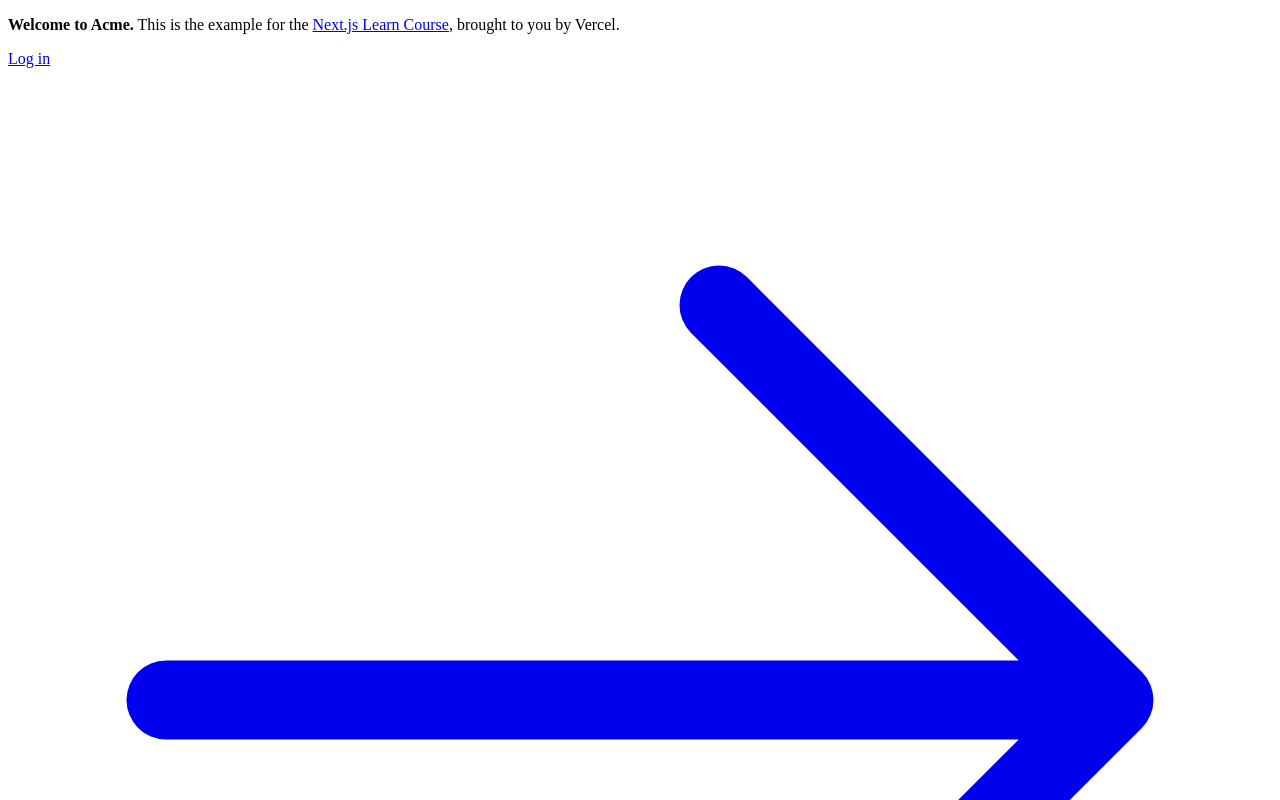
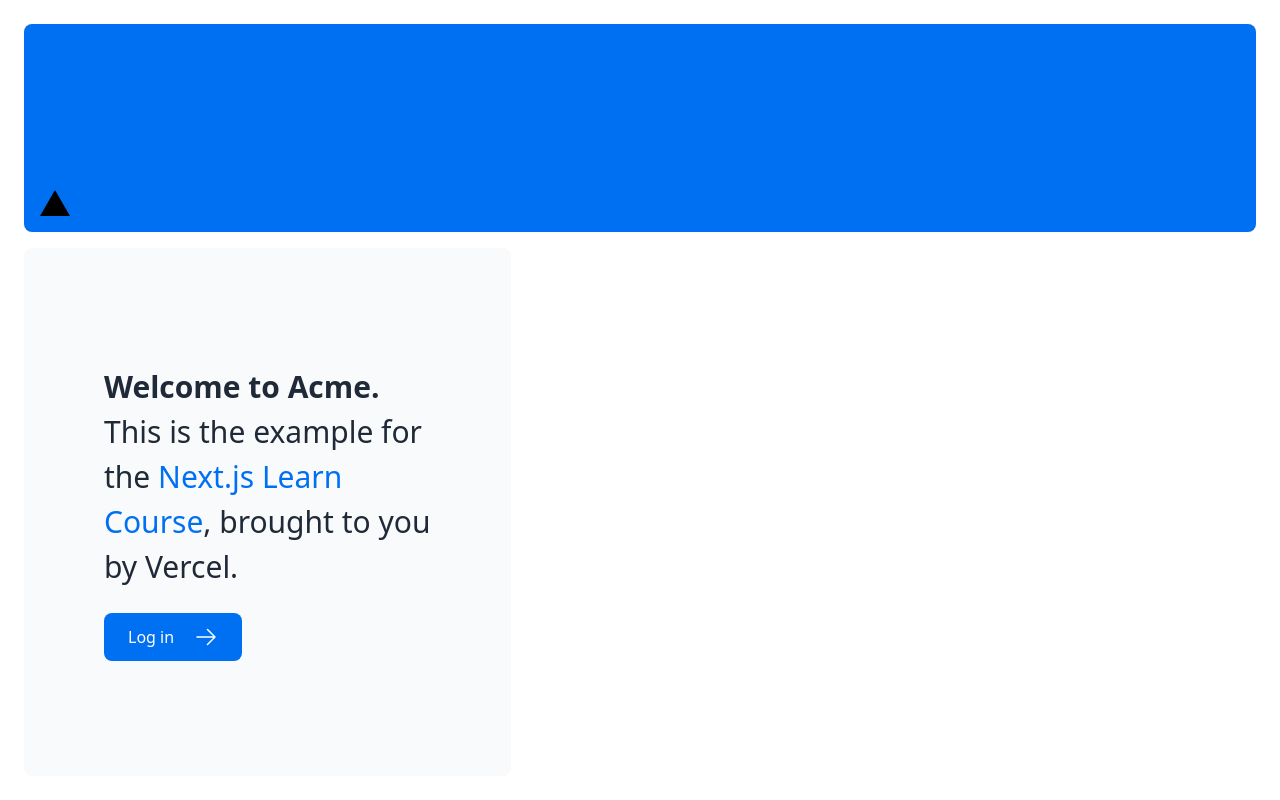
Before and after one commit to Phillywisher/Next.js, a Next.js app in the folder nextjs-dashboard/: page / in a window 1280 px wide. Shown: the top 800 px of the page. Built offline with nearby package versions, Linux system fonts and the light colour scheme.

Commit message:
adding styling in next.js

```diff
--- a/nextjs-dashboard/app/layout.tsx
+++ b/nextjs-dashboard/app/layout.tsx
@@ -1,3 +1,5 @@
+import "@/app/ui/global.css";
+
 export default function RootLayout({
   children,
 }: {
--- a/nextjs-dashboard/app/page.tsx
+++ b/nextjs-dashboard/app/page.tsx
@@ -1,17 +1,17 @@
-import AcmeLogo from '@/app/ui/acme-logo';
-import { ArrowRightIcon } from '@heroicons/react/24/outline';
-import Link from 'next/link';
+import AcmeLogo from "@/app/ui/acme-logo";
+import { ArrowRightIcon } from "@heroicons/react/24/outline";
+import Link from "next/link";
 
 export default function Page() {
   return (
     <main className="flex min-h-screen flex-col p-6">
       <div className="flex h-20 shrink-0 items-end rounded-lg bg-blue-500 p-4 md:h-52">
-        {/* <AcmeLogo /> */}
+        <div className="relative w-0 h-0 border-l-[15px] border-r-[15px] border-b-[26px] border-l-transparent border-r-transparent border-b-black" />
       </div>
       <div className="mt-4 flex grow flex-col gap-4 md:flex-row">
         <div className="flex flex-col justify-center gap-6 rounded-lg bg-gray-50 px-6 py-10 md:w-2/5 md:px-20">
           <p className={`text-xl text-gray-800 md:text-3xl md:leading-normal`}>
-            <strong>Welcome to Acme.</strong> This is the example for the{' '}
+            <strong>Welcome to Acme.</strong> This is the example for the{" "}
             <a href="https://nextjs.org/learn/" className="text-blue-500">
               Next.js Learn Course
             </a>
```
